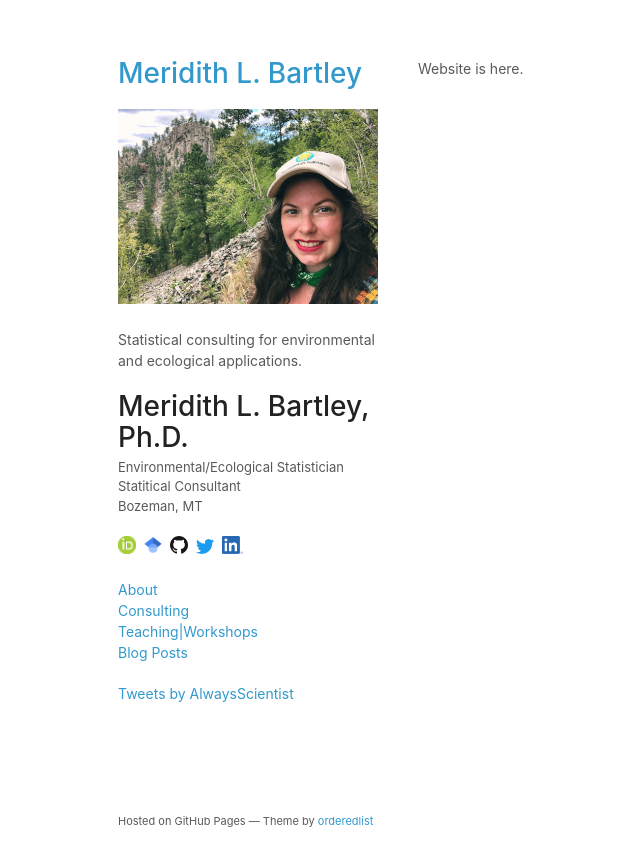
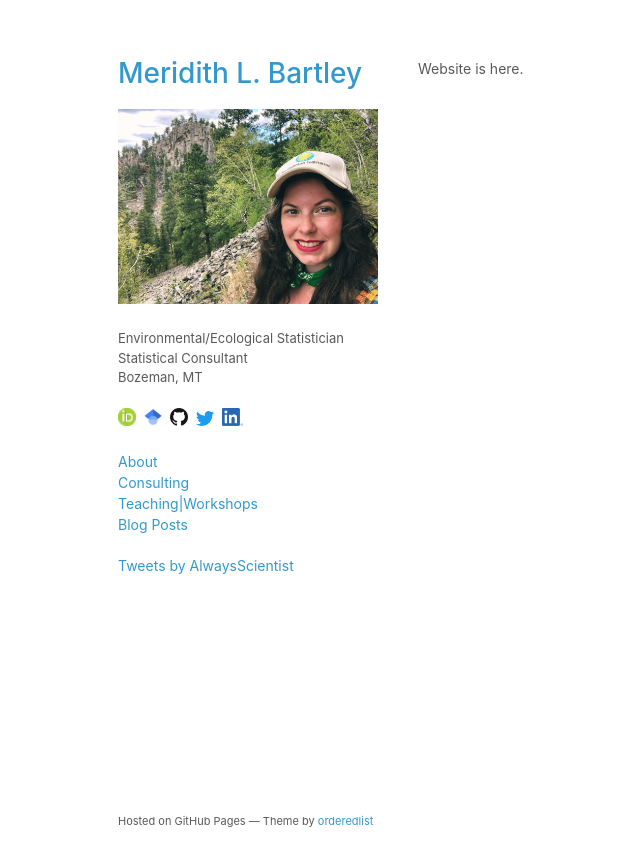
Before and after one commit to MLBartley/mlbartley.github.io, a Jekyll site: the page built from index.md, in a window 1280 px wide. Shown: the top 866 px of the page, without its empty margins (22-662 px from the left). Built offline with Jekyll 4.4.1, drawn with Linux system fonts in a browser that asks for light colours; our own code applies the rules of GitHub Pages for plain Markdown files; comment, search, counter and statistics services are not loaded.

Commit message:
Update default.html

```diff
--- a/_layouts/default.html
+++ b/_layouts/default.html
@@ -24,12 +24,12 @@
         <h1><a href="{{ "/" | absolute_url }}">{{ site.title | default: site.github.repository_name }}</a></h1>
 
         <p><img src="images/front-self.jpeg" width="260" /></p>
-        <p>{{ site.description | default: site.github.project_tagline }}</p>
+<!--         <p>{{ site.description | default: site.github.project_tagline }}</p> -->
 
-        <h1 style="margin-bottom:5px;">Meridith L. Bartley, Ph.D.</h1>
+<!--         <h1 style="margin-bottom:5px;">Meridith L. Bartley, Ph.D.</h1> -->
         <p style="font-size:small;">
           Environmental/Ecological Statistician <br />
-          Statitical Consultant <br />
+          Statistical Consultant <br />
           Bozeman, MT </p>
         <p>
           <a href="https://orcid.org/0000-0001-5896-2948"><img src="images/orcid.ico" width="18px" /></a>&nbsp;
```
